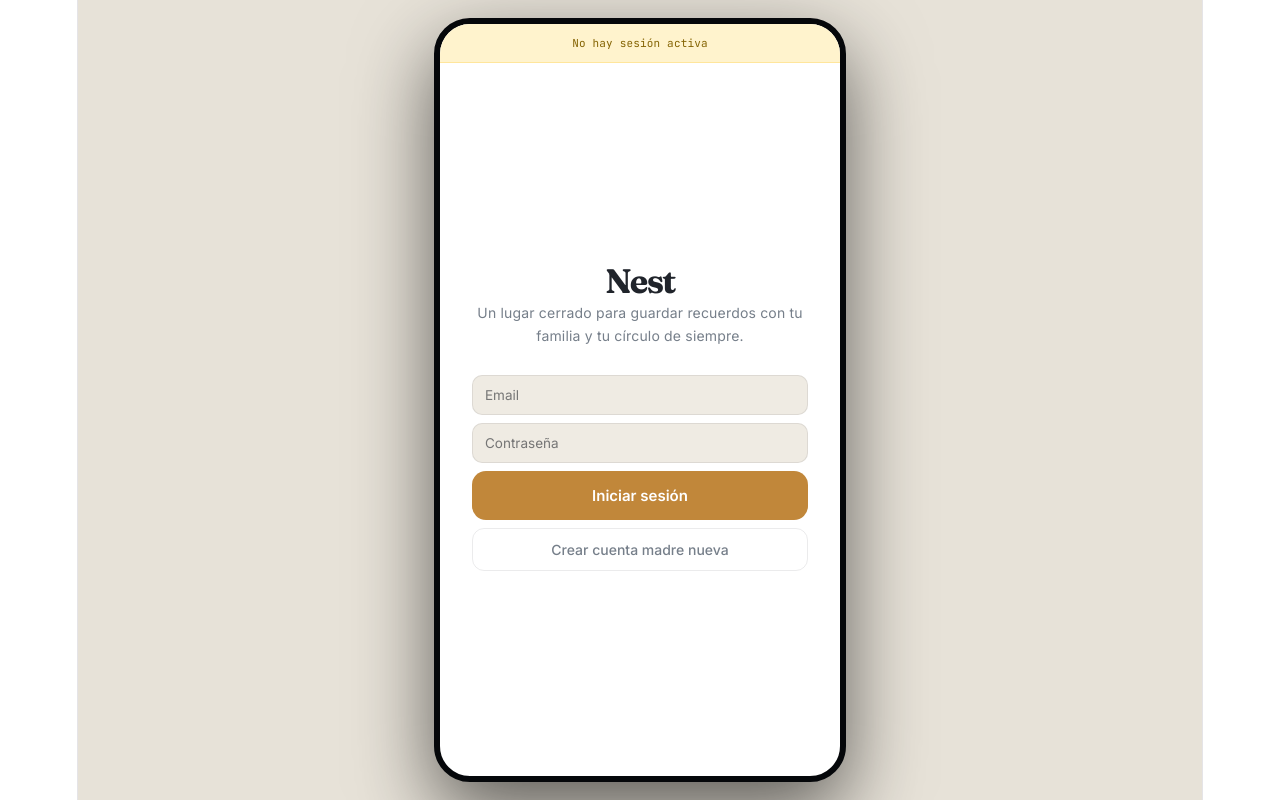
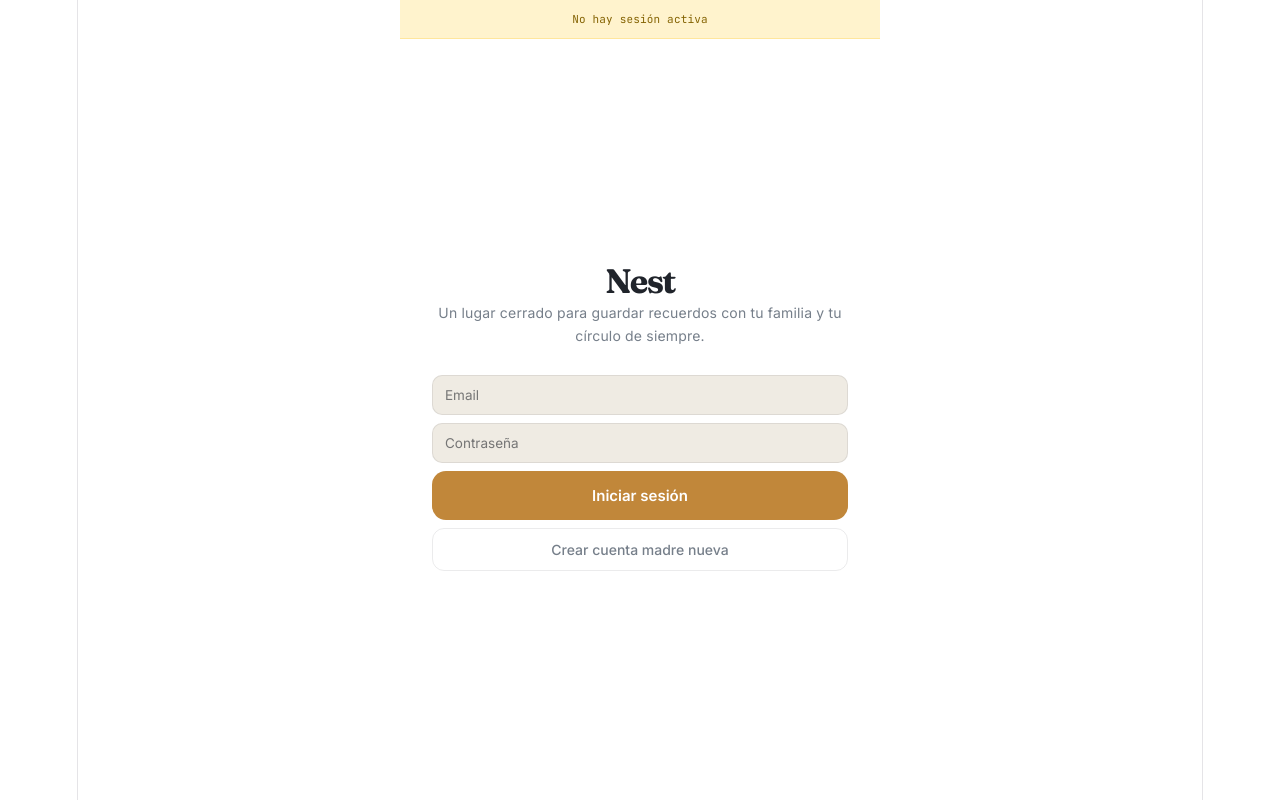
Before and after one commit to mtomas91/vitejs-vite-zrudbr6o, a React (Vite) app: page / in a window 1280 px wide. Built offline with nearby package versions, Linux system fonts and the light colour scheme.

Commit message:
Update App.tsx

```diff
--- a/src/App.tsx
+++ b/src/App.tsx
@@ -1267,9 +1267,9 @@ export default function NestApp() {
   }
 
   return (
-    <div style={{ width: "100%", minHeight: "100vh", display: "flex", justifyContent: "center", alignItems: "center", background: "#E7E2D8", fontFamily: "'Inter', sans-serif" }}>
+    <div style={{ width: "100%", minHeight: "100vh", background: PALETTE.bgDeep, fontFamily: "'Inter', sans-serif" }}>
       <style>{FONT_IMPORT}</style>
-      <div style={{ width: 400, height: 780, maxHeight: "94vh", background: PALETTE.bgDeep, borderRadius: 36, border: "6px solid #05070A", boxShadow: "0 30px 80px rgba(0,0,0,0.6)", overflow: "hidden", position: "relative", display: "flex", flexDirection: "column" }}>
+      <div style={{ width: "100%", maxWidth: 480, margin: "0 auto", minHeight: "100vh", background: PALETTE.bgDeep, overflow: "hidden", position: "relative", display: "flex", flexDirection: "column" }}>
         {debugMsg && (
           <div style={{ background: "#FFF3CD", padding: "6px 12px", fontSize: 11, fontFamily: "'JetBrains Mono', monospace", color: "#856404", borderBottom: "1px solid #FFE69C" }}>
             {debugMsg}
```
